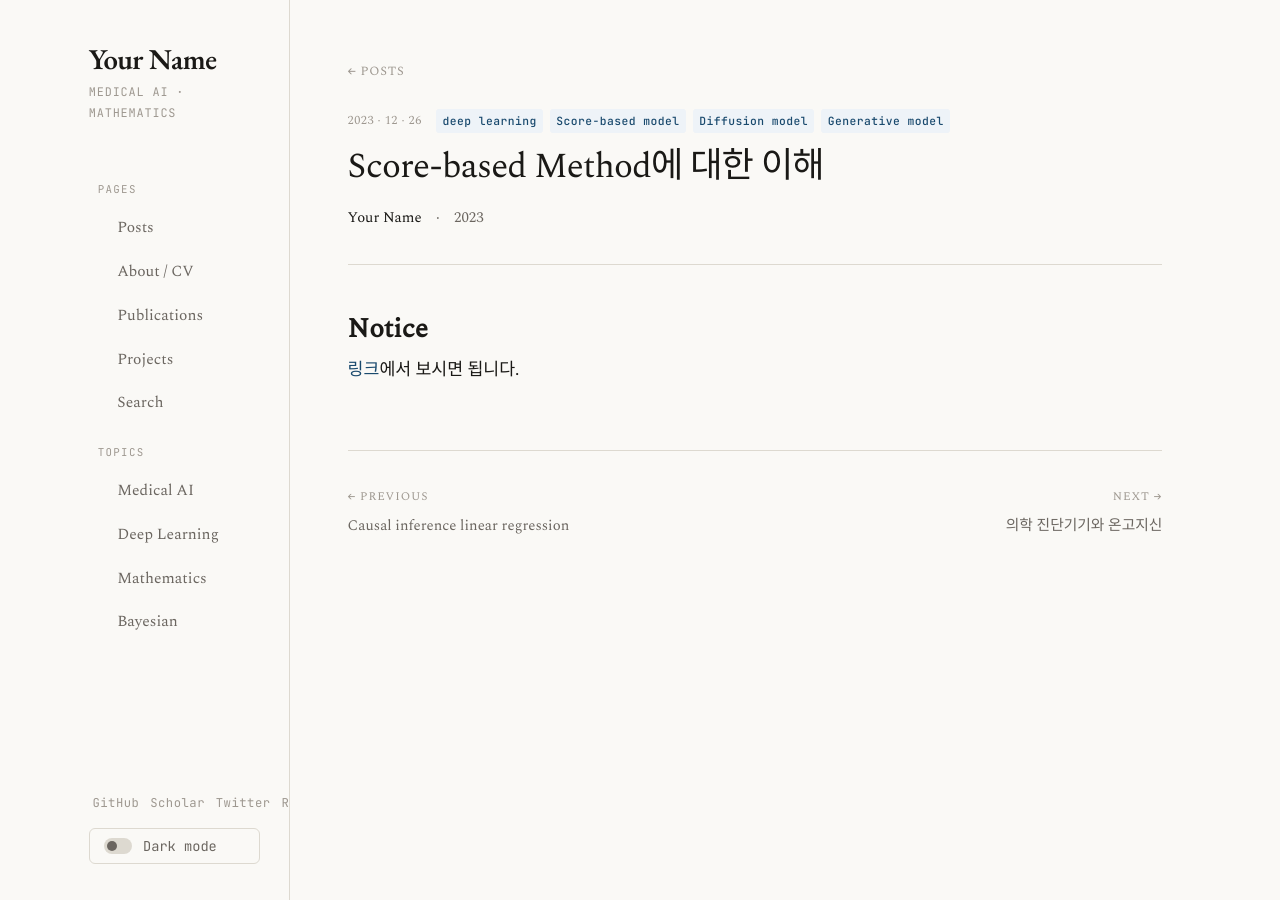
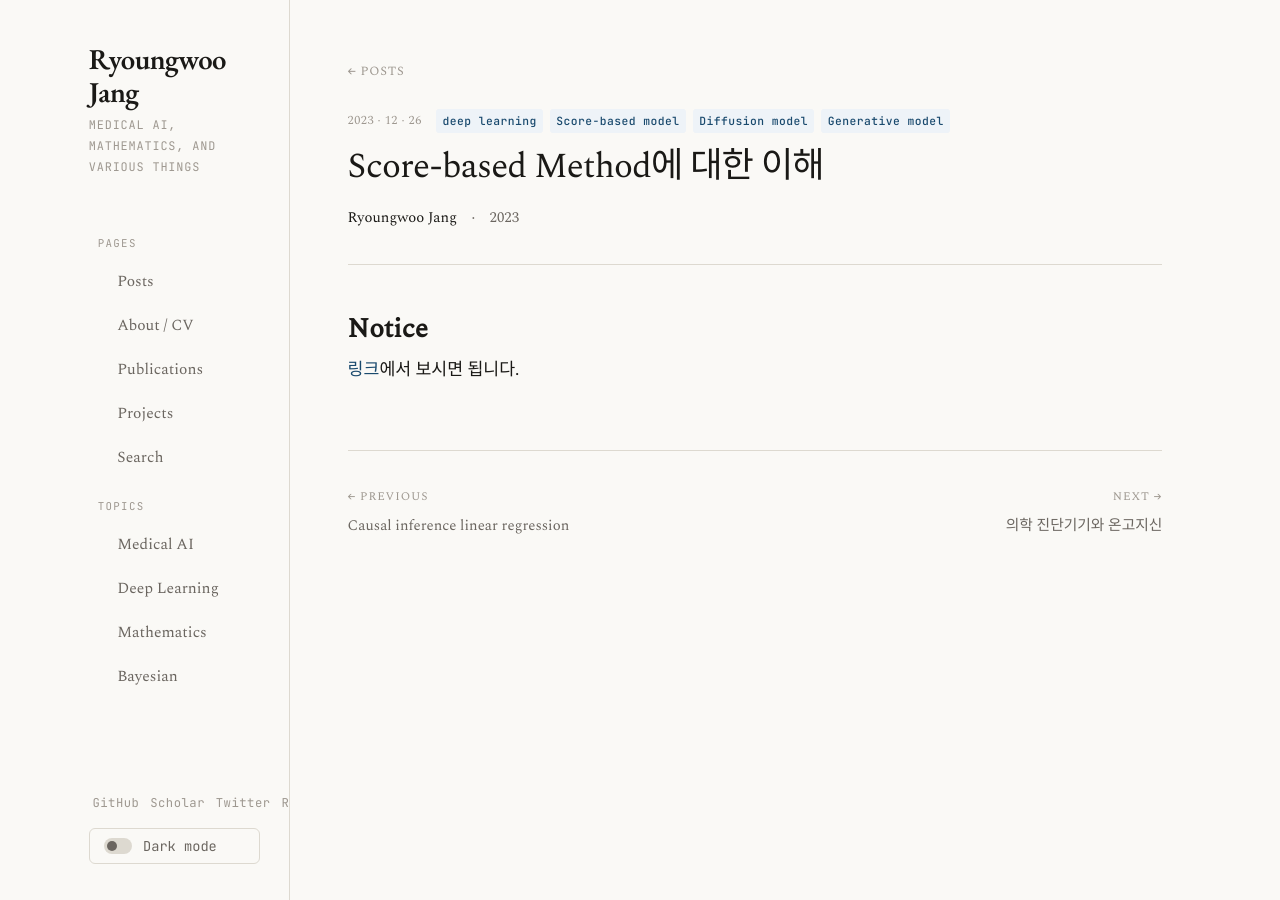
Before and after one commit to jryoungw/jryoungw.github.io, a Jekyll site: the page built from _posts/2023-12-26-score_method.md, in a window 1280 px wide. Built offline with Jekyll 4.4.1, drawn with Linux system fonts in a browser that asks for light colours; nearby versions of some CDN libraries.

Commit message:
Update _config.yml

```diff
--- a/_config.yml
+++ b/_config.yml
@@ -1,15 +1,15 @@
 # ─────────────────────────────────────────────
 #  Site Settings
 # ─────────────────────────────────────────────
-title:          "Research Blog"
-tagline:        "Medical AI · Mathematics"
-description:    "Explorations in probabilistic modeling, deep learning theory, and medical AI."
-url:            "https://YOUR_USERNAME.github.io"   # ← GitHub username으로 변경
+title:          "Blog of Ryoungwoo Jang"
+tagline:        "Medical AI, Mathematics, and Various Things"
+description:    "Explorations in Medical AI, Mathematics, and Various Things."
+url:            "https://jryoungw.github.io"   # ← GitHub username으로 변경
 baseurl:        ""                                   # repo가 username.github.io면 "" / 아니면 "/repo-name"
 author:
-  name:         "Your Name"
-  email:        "your@email.com"
-  github:       "YOUR_USERNAME"
+  name:         "Ryoungwoo Jang"
+  email:        "jryoungw2035@gmail.com"
+  github:       "jryoungw"
   twitter:      ""
   google_scholar: ""
 
```
